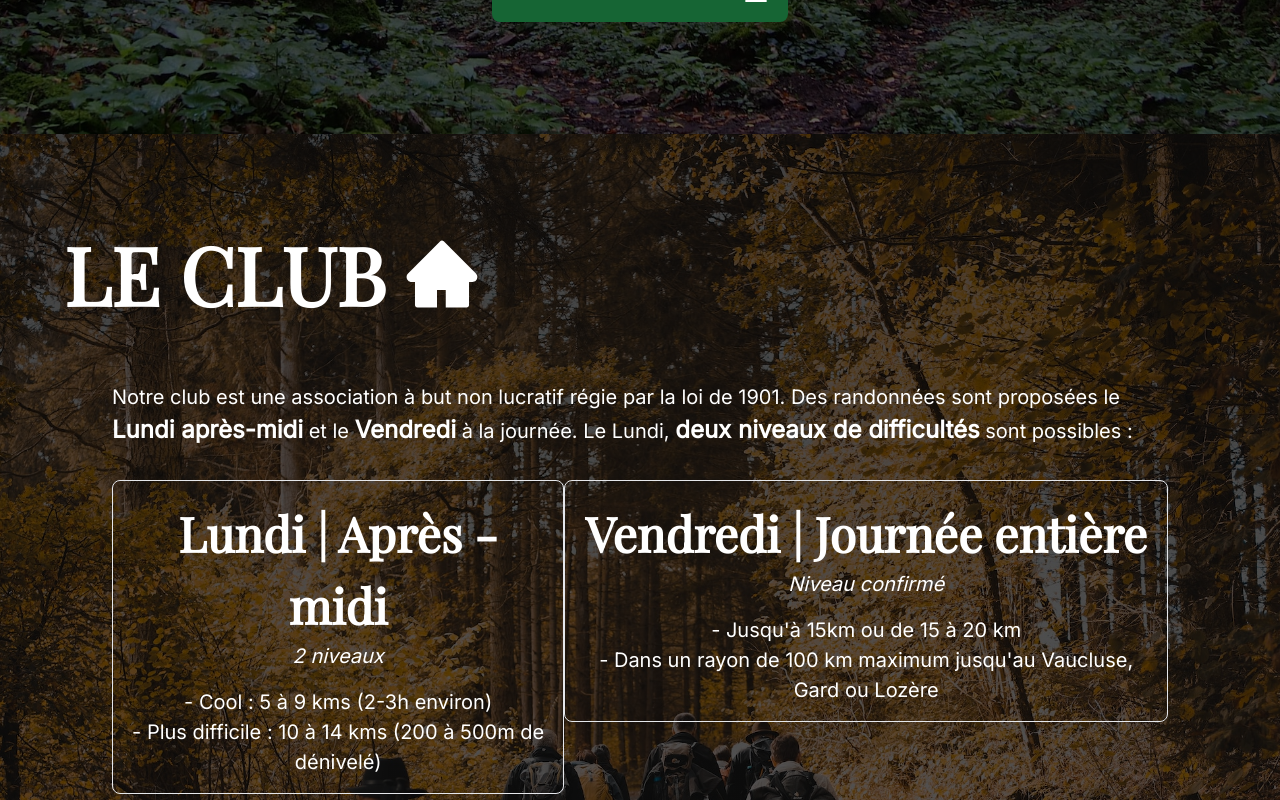
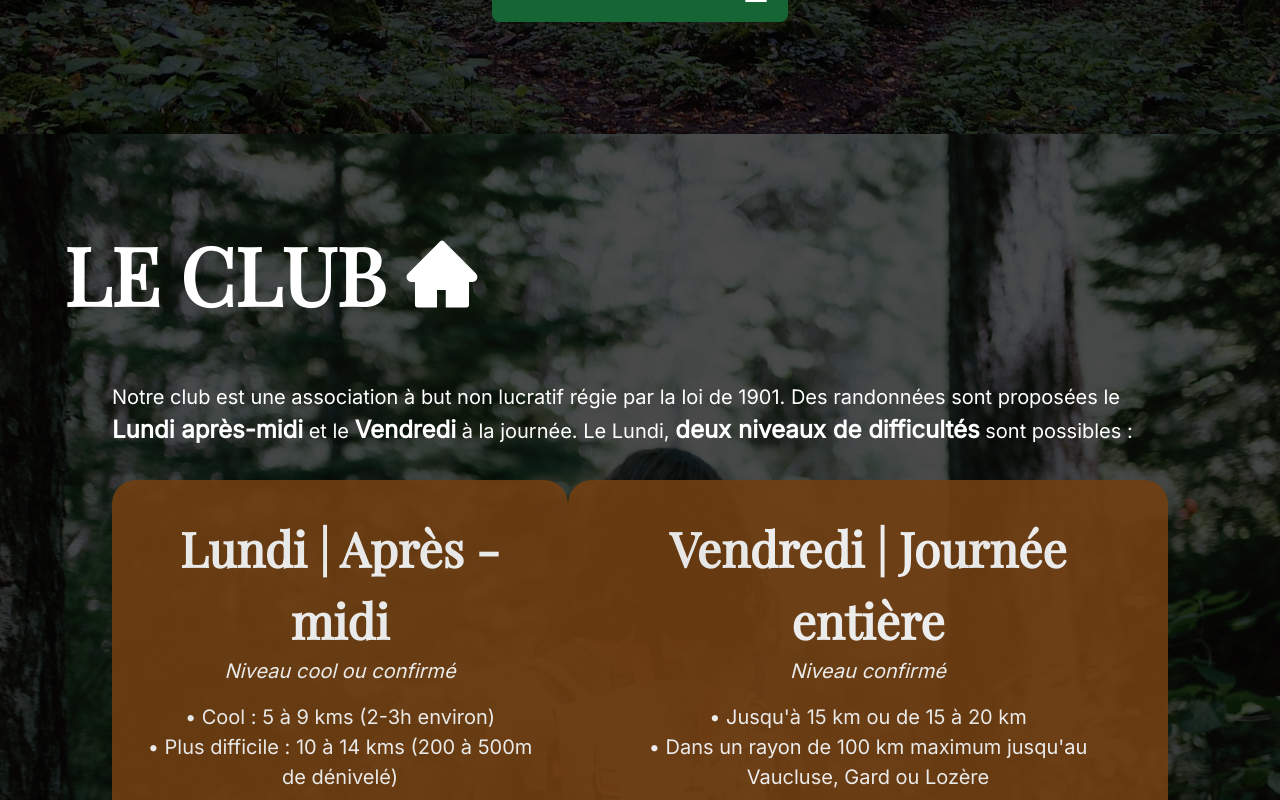
Before and after one commit to SebastienLaurentt/Galopins, a React (Vite) app: page / in a window 1280 px wide. Shown: the part 880-1680 px from the top of the page. Built offline with nearby package versions, Linux system fonts and the light colour scheme.

Commit message:
modification of club cards

```diff
--- a/src/components/ParcoursCard.tsx
+++ b/src/components/ParcoursCard.tsx
@@ -7,7 +7,7 @@ interface ParcoursCardProps {
 
 function ParcoursCard ({day, level, description1, description2}: ParcoursCardProps) {
     return (
-        <div className='flex flex-col border rounded-lg p-4 bg-'>
+        <div className='flex flex-col rounded-2xl md:rounded-full xl:rounded-3xl p-8 bg-yellow-900 opacity-90'>
             <h3>
                 {day}
             </h3>
--- a/src/components/Section.tsx
+++ b/src/components/Section.tsx
@@ -18,7 +18,7 @@ function Section({
       id={`${id}`}
       className={` ${className} relative p-4 md:p-8 bg-center bg-cover w-full`}
       style={{
-        backgroundImage: `linear-gradient(rgba(0, 0, 0, 0.7), rgba(0, 0, 0, 0.6)), url(${bg})`,
+        backgroundImage: `linear-gradient(rgba(0, 0, 0, 0.7), rgba(0, 0, 0, 0.7)), url(${bg})`,
     }}
     >
       {children}
--- a/src/sections/Club.tsx
+++ b/src/sections/Club.tsx
@@ -1,4 +1,4 @@
-import ClubBg from '../static/img/club.jpg';
+import ClubBg from '../static/img/parcours.jpg';
 import { AiFillHome } from 'react-icons/ai';
 
 
@@ -32,17 +32,17 @@ function Club() {
                     <li>
                         <ParcoursCard
                             day='Lundi | Après - midi'
-                            level='2 niveaux'
-                            description1='- Cool : 5 à 9 kms (2-3h environ)'
-                            description2="- Plus difficile : 10 à 14 kms (200 à 500m de dénivelé)"
+                            level='Niveau cool ou confirmé'
+                            description1='&#x2022; Cool : 5 à 9 kms (2-3h environ)'
+                            description2="&#x2022; Plus difficile : 10 à 14 kms (200 à 500m de dénivelé)"
                         />
                     </li>
                     <li>
                         <ParcoursCard
                             day='Vendredi | Journée entière'
                             level='Niveau confirmé'
-                            description1="- Jusqu'à 15km ou de 15 à 20 km"
-                            description2="- Dans un rayon de 100 km maximum jusqu'au Vaucluse, Gard ou Lozère"
+                            description1="&#x2022; Jusqu'à 15 km ou de 15 à 20 km"
+                            description2="&#x2022; Dans un rayon de 100 km maximum jusqu'au Vaucluse, Gard ou Lozère"
                         />
                     </li>
                 </ul>
--- a/src/sections/Parcours.tsx
+++ b/src/sections/Parcours.tsx
@@ -1,4 +1,4 @@
-import ParcoursBg from '../static/img/parcours.jpg';
+import ParcoursBg from '../static/img/club.jpg';
 import { GiStonePath } from 'react-icons/gi';
 
 import SectionHeader from '../components/SectionHeader';
```
